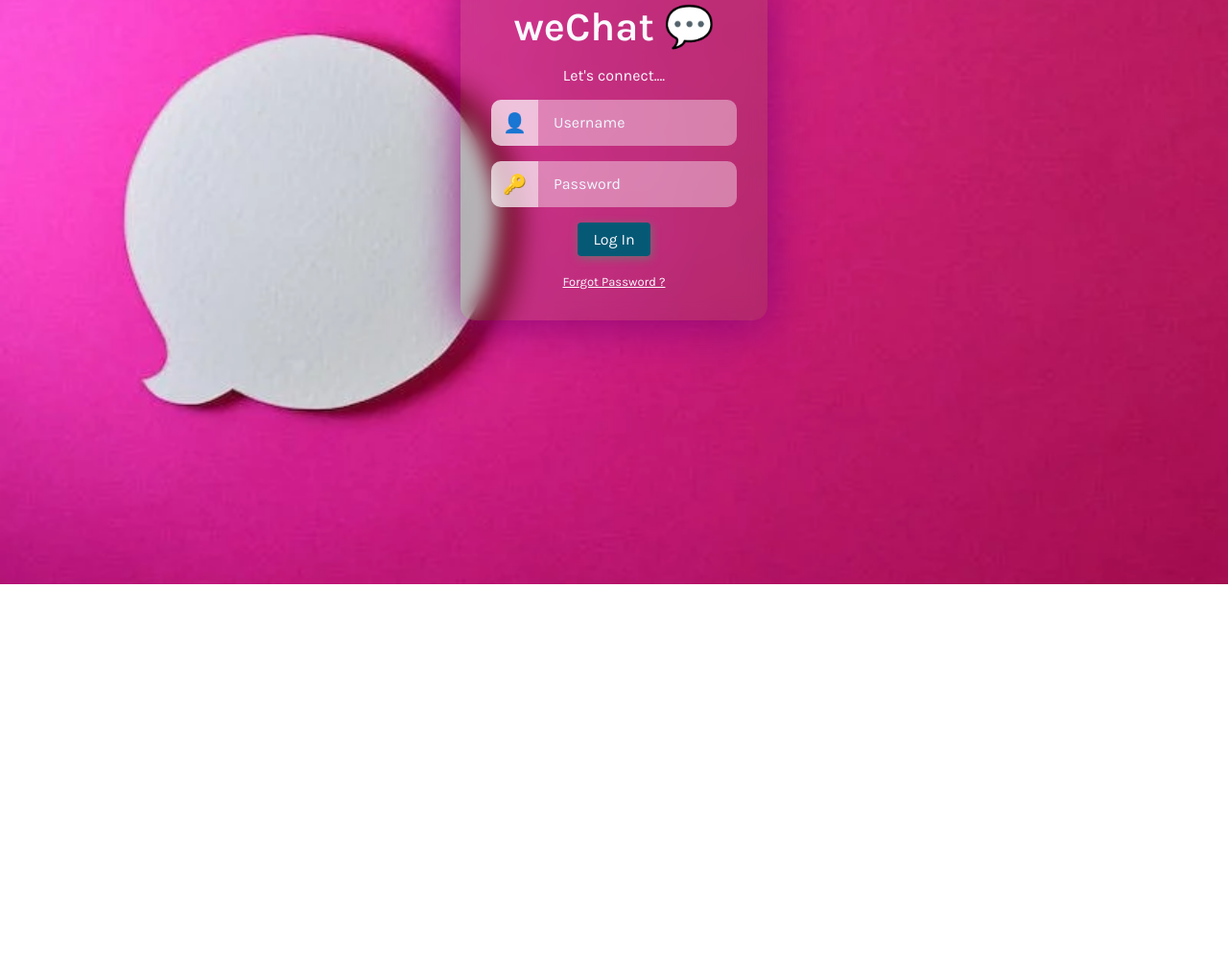
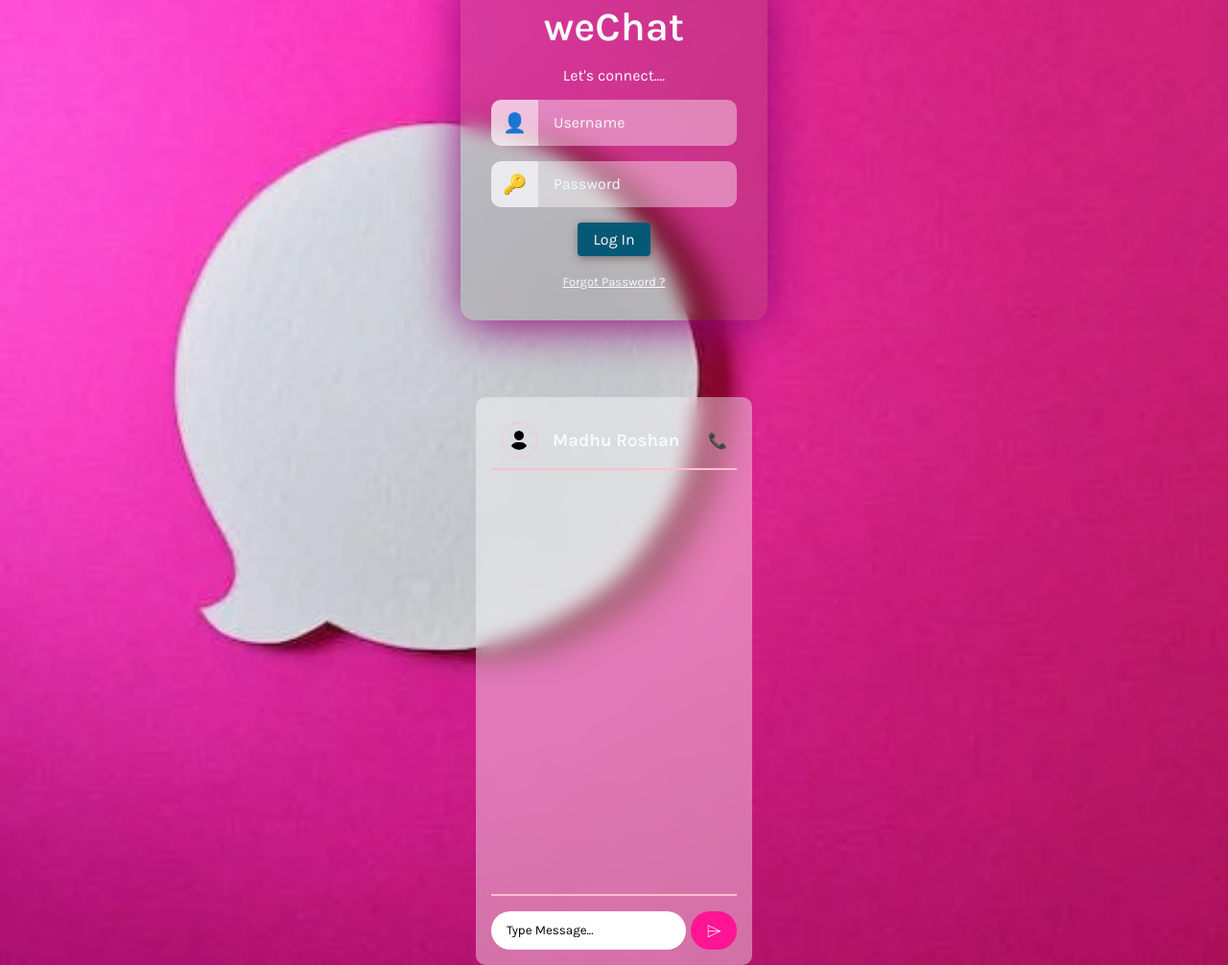
Before and after one commit to madhuroshan/chat-app-frontend, a plain HTML site: page index.html in a window 1280 px wide. Shown: the part 191-1197 px from the top of the page at 96% size. Before the commit the page ends 800 px from the top, so only its background shows below. Drawn offline with Linux system fonts and the light colour scheme.

Commit message:
chatbox messgae fnctn

```diff
--- a/global-styles.css
+++ b/global-styles.css
@@ -16,6 +16,15 @@ body {
   color: rgb(250, 250, 254);
 }
 
+input:focus {
+  outline: 0;
+}
+
+input {
+  color: #000;
+  text-indent: 16px;
+}
+
 nav {
   padding: 16px;
   margin-bottom: 5rem;
@@ -28,3 +37,82 @@ nav {
 }
 
 /* ***************************** CHAT BOX STYLES **************************************** */
+
+.chat-box-wrapper {
+  width: 20%;
+  display: flex;
+  flex-direction: column;
+  margin: auto;
+  padding: 16px;
+  background: rgba(255, 255, 255, 0.4);
+  height: 70vh;
+  border-radius: 10px;
+  backdrop-filter: blur(10px);
+  margin-top: 5rem;
+}
+
+.user-profile {
+  border-radius: 50%;
+  border: 1px solid pink;
+  padding: 8px;
+}
+
+.active-chat-user {
+  display: flex;
+  gap: 16px;
+  align-items: center;
+  padding: 10px;
+  border-bottom: 2px solid pink;
+}
+
+.call-option {
+  margin-left: auto;
+}
+
+form {
+  display: flex;
+  gap: 5px;
+  margin-top: auto;
+  border-top: 2px solid pink;
+  padding-top: 16px;
+}
+
+.msg-text {
+  flex-grow: 1;
+  border: 0;
+  line-height: 300%;
+  border-radius: 500px;
+}
+
+.msg-text::placeholder {
+  color: black;
+  text-indent: 1rem;
+}
+
+.send-btn {
+  padding: 0 1rem;
+  border-radius: 500px;
+  border: 0;
+  font-size: 20px;
+  background-color: deeppink;
+}
+
+.chat-msg-container {
+  overflow: scroll;
+  padding: 8px;
+}
+
+.chat-msg-container::-webkit-scrollbar {
+  display: none;
+}
+
+.chat-bubble {
+  background-color: deeppink;
+  max-width: 200px;
+  width: fit-content;
+  padding: 8px;
+  font-size: 13px;
+  border-radius: 500px;
+  margin-bottom: 4px;
+  margin-left: auto;
+}
--- a/index.html
+++ b/index.html
@@ -10,14 +10,14 @@
     <style>
       @import url("https://fonts.googleapis.com/css2?family=Karla:ital,wght@0,200;0,300;0,400;0,500;0,600;1,200;1,300;1,400;1,500;1,600&display=swap");
     </style>
-    <script src="login.js" defer></script>
+    <script src="script.js" defer></script>
   </head>
   <body>
     <nav>
       <h1 class="logo">weChat</h1>
     </nav>
     <div class="login-container">
-      <h1 class="logo">weChat 💬</h1>
+      <h1 class="logo">weChat</h1>
       <p class="desc">Let's connect....</p>
       <div class="input">
         <button>👤</button>
@@ -33,5 +33,25 @@
         <a href="/">Forgot Password ?</a>
       </div>
     </div>
+    <div class="chat-box-container">
+      <div class="friends-list"></div>
+      <div class="chat-box-wrapper">
+        <div class="active-chat-user">
+          <img
+            src="./svgs/user-solid.svg"
+            width="20px"
+            height="20px"
+            class="user-profile"
+          />
+          <h3 class="user-name-details">Madhu Roshan</h3>
+          <div class="call-option">📞</div>
+        </div>
+        <div class="chat-msg-container"></div>
+        <form>
+          <input type="text" class="msg-text" placeholder="Type Message..." />
+          <button class="send-btn" type="reset">⌲</button>
+        </form>
+      </div>
+    </div>
   </body>
 </html>
--- a/script.js
+++ b/script.js
@@ -0,0 +1,12 @@
+const sendBtn = document.querySelector(".send-btn");
+const chatBox = document.querySelector(".chat-msg-container");
+
+sendBtn.addEventListener("click", function () {
+  const msgText = document.querySelector(".msg-text").value;
+
+  if (msgText === "") {
+    console.log("");
+  } else {
+    chatBox.innerHTML += `<div class='chat-bubble'>${msgText}</div>`;
+  }
+});
```
